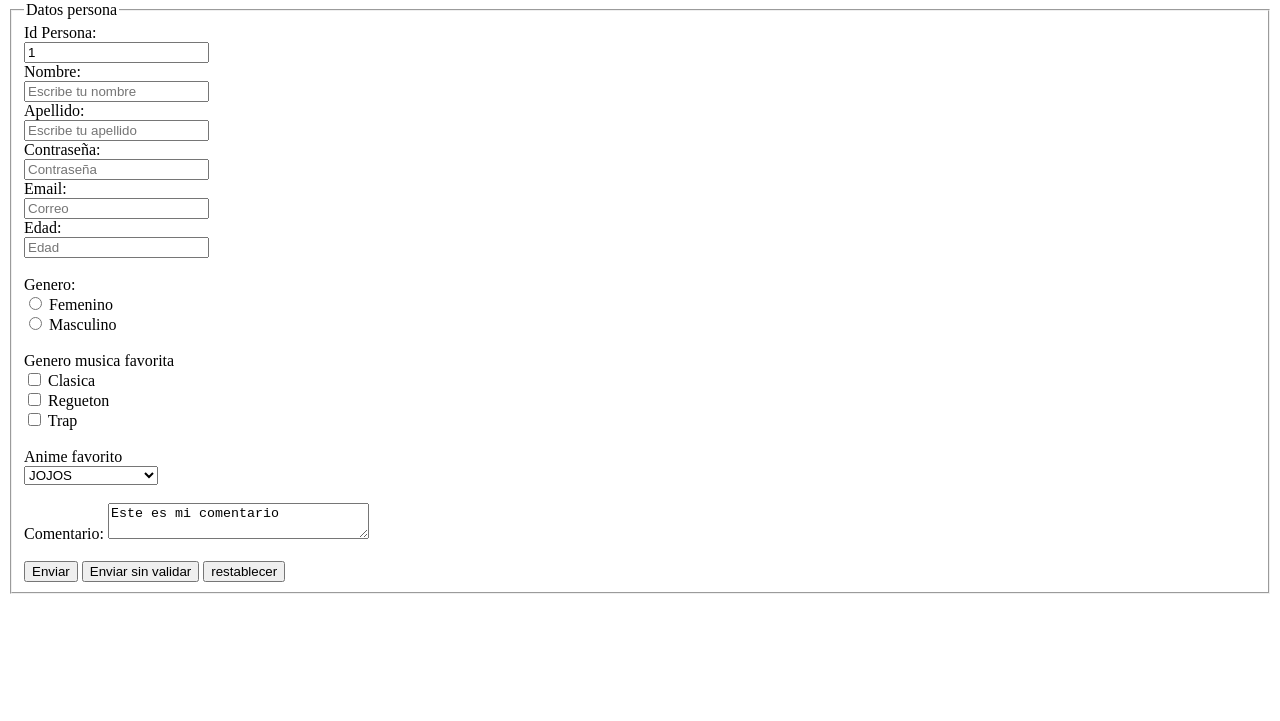
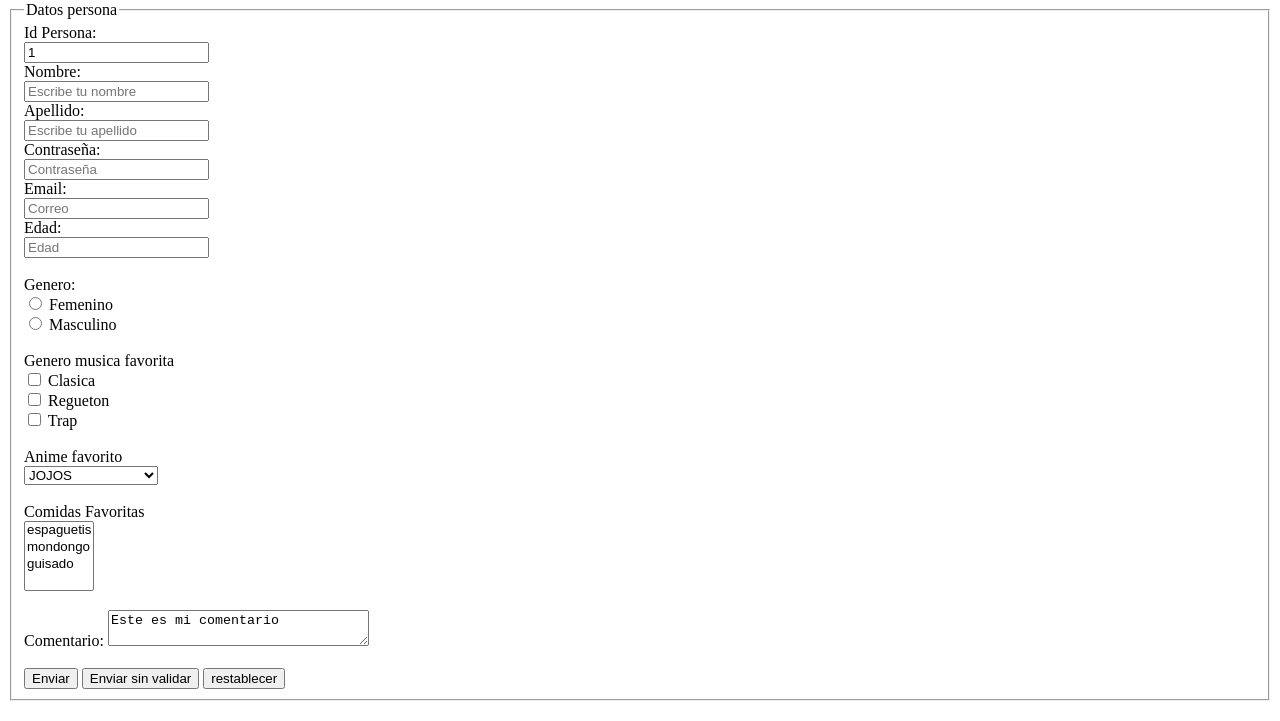
Before and after one commit to JuanAmaya14/HTML_Udemy, a plain HTML site: page Leccion 10. Formularios/index.html in a window 1280 px wide. Shown: the part 79-800 px from the top of the page. Drawn offline with Linux system fonts and the light colour scheme.

Commit message:
select multiple

```diff
--- a/Leccion 10. Formularios/index.html
+++ b/Leccion 10. Formularios/index.html
@@ -102,6 +102,16 @@
         <br />
         <br />
 
+        <label for="comidas">Comidas Favoritas</label><br />
+        <select id="comidas" name="comidas" multiple="true">
+          <option value="espaguetis">espaguetis</option>
+          <option value="mondongo">mondongo</option>
+          <option value="guisado">guisado</option>
+        </select>
+
+        <br />
+        <br />
+
         <label for="comentario">Comentario:</label>
         <textarea id="comentario" name="comentario" rows="2" cols="30">
 Este es mi comentario</textarea
```
